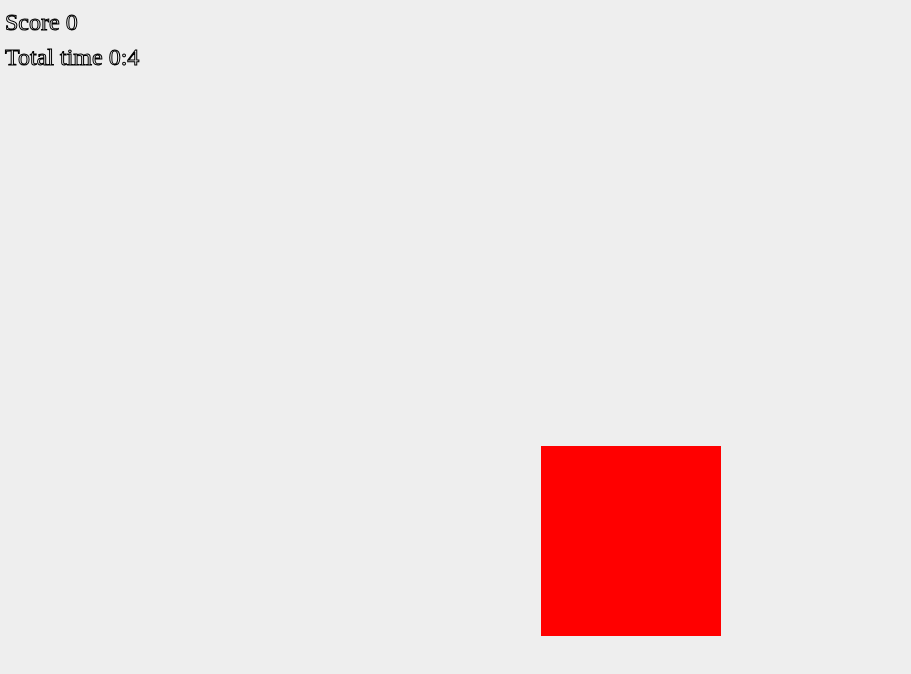
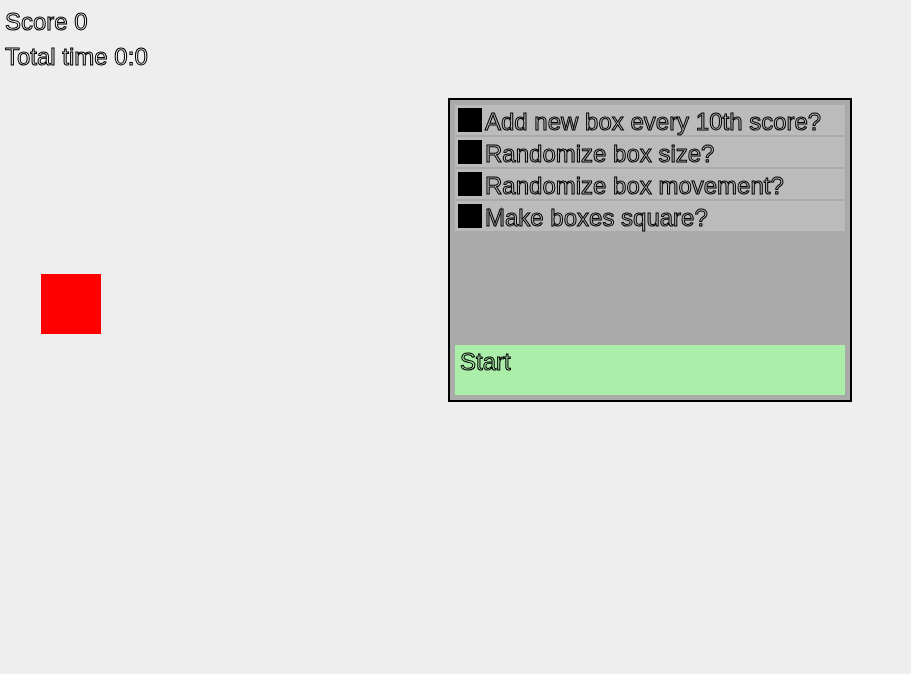
Before and after one commit to naphteine/hitbox, a plain HTML site: page index.html in a window 1280 px wide. Shown: the whole page, without its empty margins (0-911 px from the left). Drawn offline with Linux system fonts and the light colour scheme.

Commit message:
Reorganized code, Div framework, initial settings added

```diff
--- a/index.html
+++ b/index.html
@@ -8,6 +8,7 @@
 
 	<body>
 		<canvas id="mainCanvas" width="800" height="500"></canvas>
+		<script type="text/javascript" src="js/div.js"></script>
 		<script type="text/javascript" src="js/danse-mouse.js"></script>
 	</body>
 </html>
--- a/js/danse-mouse.js
+++ b/js/danse-mouse.js
@@ -1,56 +1,114 @@
 (function() {
 	"use strict";
 
-	let canvas = document.getElementById("mainCanvas");
-	let ctx = canvas.getContext("2d");
-	let score = 0;
+	/* (Almost) Pure functions */
+	const insideRect = (x, y, rect) => (x >= rect.x && x <= rect.x + rect.width) && (y >= rect.y && y <= rect.y + rect.height);
+	const random = (min, max) => Math.floor(Math.random() * max + min);
+
+	/* Constants and variables */
+	// Canvas and content
+	const canvas = document.getElementById("mainCanvas");
+	const ctx = canvas.getContext("2d");
+
+	// State-related
+	const stateEnum = Object.freeze({"settings":1, "game":2});
+	let gameState = stateEnum.settings;
+
+	// Timer-related
 	let isTimerOn = true;
 	let minutes = 0;
 	let seconds = 0;
-	let size = {
-		big: 100,
-		gap: 2
+
+	// Events-related
+	let mouseX, mouseY;
+
+	// Settings-related
+	let dialogRect = {
+		x: 450,
+		y: 100,
+		width: 400,
+		height: 300,
+		border: 2,
+		color: "#aaa"
 	};
 
-	let random = (min, max) => Math.floor(Math.random() * max + min);
+	let dialogCBMulti = {
+		x: dialogRect.x + 5,
+		y: dialogRect.y + 5,
+		width: dialogRect.width - 10,
+		height: 30,
+		color: "#bbb",
+		text: "Add new box every 10th score?",
+		checkbox: true
+	};
+
+	let dialogCBRandom = {
+		x: dialogRect.x + 5,
+		y: dialogRect.y + 5 + 30 + 2,
+		width: dialogRect.width - 10,
+		height: 30,
+		color: "#bbb",
+		text: "Randomize box size?",
+		checkbox: true
+	};
+
+	let dialogCBRandomMove = {
+		x: dialogRect.x + 5,
+		y: dialogRect.y + 5 + 30 + 2 + 30 + 2,
+		width: dialogRect.width - 10,
+		height: 30,
+		color: "#bbb",
+		text: "Randomize box movement?",
+		checkbox: true
+	};
+
+	let dialogCBSquare = {
+		x: dialogRect.x + 5,
+		y: dialogRect.y + 5 + 30 + 2 + 30 + 2 + 30 + 2,
+		width: dialogRect.width - 10,
+		height: 30,
+		color: "#bbb",
+		text: "Make boxes square?",
+		checkbox: true
+	};
+
+	let dialogStart = {
+		x: dialogRect.x + 5,
+		y: dialogRect.y + dialogRect.height - 55,
+		width: dialogRect.width - 10,
+		height: 50,
+		color: "#aea",
+		text: "Start"
+	};
+
+	// Game-related
+	let score = 0;
 
 	let boxes = [
 		{
 			x: random(0, 320), y: random(0, 320),
-			dxm: 1, dym: 1,
-			width: random(size.big - size.gap - score*2,size.big - score*2),
-			height: random(size.big - size.gap - score*2,size.big - score*2)
+			dx: 1, dy: 1,
+			width: 60,
+			height: 60,
+			color: "red"
 		}
 	];
 
-	let inside = function(x, y, rect) {
-		return x >= rect.x && x <= rect.x + rect.width && y >= rect.y && y <= rect.y + rect.height;
+	/* Main functions */
+	function events(e) {
+		mouseX = event.clientX - canvas.getBoundingClientRect().left;
+		mouseY = event.clientY - canvas.getBoundingClientRect().top;
+
+		switch (gameState) {
+			case stateEnum.settings:
+			events_settings(e);
+			break;
+			case stateEnum.game:
+			events_game(e);
+			break;
+		}
 	}
 
-	function events(e) {
-		let mouseX = event.clientX - canvas.getBoundingClientRect().left;
-		let mouseY = event.clientY - canvas.getBoundingClientRect().top;
-
-		boxes.forEach((box) => {
-			if (inside(mouseX, mouseY, box)) {
-				box.x = random(1, canvas.width - box.width - 5);
-				box.y = random(1, canvas.height - box.height - 5);
-				score++;
-
-				box.width = box.height = (box.width > 40) ? random(size.big - size.gap - score*2, size.big - score*2) : 40;
-
-				if (score % 10 == 0) {
-					boxes.push({
-						x: random(0, 320), y: random(0, 320),
-						dxm: 1, dym: 1,
-						width: random(size.big - size.gap - score*2,size.big - score*2),
-						height: random(size.big - size.gap - score*2,size.big - score*2)
-					});
-				}
-			}
-		});
-
-	}
 	canvas.addEventListener("click", events);
 	canvas.addEventListener("mousedown", events);
 	canvas.addEventListener("mouseup", events);
@@ -59,41 +117,24 @@
 		canvas.width = (window.innerWidth > 320) ? window.innerWidth : 320;
 		canvas.height = (window.innerHeight > 320) ? window.innerHeight : 320;
 
-		boxes.forEach((box) => {
-			box.x += box.dxm * random(1, score + 1);
-			box.y += box.dym * random(1, score + 1);
+		ctx.clearRect(0, 0, canvas.width, canvas.height);
+		draw_game(); // We want game to be drawn behind the settings menu
 
-			if (box.x <= 0 || box.x + box.width >= canvas.width) {
-				if (box.x <= 0) box.x = 0;
-				else if (box.x + box.width >= canvas.width) box.x = canvas.width - box.width;
-				box.dxm = -box.dxm;
-			}
-
-			if (box.y <= 0 || box.y + box.height >= canvas.height) {
-				if (box.y <= 0) box.y = 0;
-				else if (box.y + box.height >= canvas.height) box.y = canvas.height - box.height;
-				box.dym = -box.dym;
-			}
-		});
-
-		ctx.clearRect(0, 0, canvas.width, canvas.height);
-		boxes.forEach((box) => {
-			ctx.fillStyle = "red";
-			ctx.beginPath();
-			ctx.fillRect(box.x, box.y, box.width, box.height);
-			ctx.stroke();
-		});
-
-		ctx.font = "24px serif";
-		ctx.strokeText("Score " + score, 5, 30);
-		ctx.strokeText("Total time " + minutes + ":" + seconds, 5, 65);
+		switch (gameState) {
+			case stateEnum.settings:
+			loop_settings();
+			draw_settings();
+			break;
+			case stateEnum.game:
+			loop_game();
+			break;
+		}
 	}
 	setInterval(loop, 10);
 
 	function timer() {
-		if (isTimerOn) {
+		if (isTimerOn && gameState == stateEnum.game) {
 			seconds++;
-
 			if (seconds >= 60) {
 				minutes++;
 				seconds = 0;
@@ -101,4 +142,112 @@
 		}
 	}
 	setInterval(timer, 1000);
+
+	/* Settings state functions */
+	function events_settings(e) {
+		if (insideRect(mouseX, mouseY, dialogCBMulti)) {
+			dialogCBMulti.checkbox = (dialogCBMulti.checkbox) ? false : true;
+		}
+		if (insideRect(mouseX, mouseY, dialogCBRandom)) {
+			dialogCBRandom.checkbox = (dialogCBRandom.checkbox) ? false : true;
+		}
+		if (insideRect(mouseX, mouseY, dialogCBRandomMove)) {
+			dialogCBRandomMove.checkbox = (dialogCBRandomMove.checkbox) ? false : true;
+		}
+		if (insideRect(mouseX, mouseY, dialogCBSquare)) {
+			dialogCBSquare.checkbox = (dialogCBSquare.checkbox) ? false : true;
+		}
+		if (insideRect(mouseX, mouseY, dialogStart)) {
+			gameState = stateEnum.game;
+		}
+	}
+
+	function loop_settings() {
+	}
+
+	function draw_settings() {
+		Div.drawRect(dialogRect);
+		Div.drawButton(dialogCBMulti);
+		Div.drawButton(dialogCBRandom);
+		Div.drawButton(dialogCBRandomMove);
+		Div.drawButton(dialogCBSquare);
+		Div.drawButton(dialogStart);
+	}
+
+	/* Game state functions */
+	function events_game(event) {
+		boxes.forEach((box) => {
+			if (insideRect(mouseX, mouseY, box)) {
+				// Increase score
+				score += 1;
+
+				// Change clicked box' position & size
+				box.x = random(1, canvas.width - box.width - 5);
+				box.y = random(1, canvas.height - box.height - 5);
+
+				if (dialogCBRandom.checkbox) {
+					box.width = random(40, 80);
+					box.height = random(40, 80);
+				} else {
+					box.width = 100;
+					box.height = 100;
+				}
+
+				if (dialogCBSquare.checkbox == true) {
+					box.width = box.height;
+				}
+
+				// Change clicked box' speed (dx and dy)
+				box.dx = random(1+score/10, score/10);
+				box.dy = random(1+score/10, score/10);
+
+				// Create new box (if user also wants it)
+				if (score % 10 == 0 && dialogCBMulti.checkbox == true) {
+					let tempWidth = 60;
+					let tempHeight = 60;
+
+					if (dialogCBRandom.checkbox) {
+						tempWidth = random(40, 80);
+						tempHeight = random(40, 80);
+					}
+
+					if (dialogCBSquare) {
+						tempWidth = tempHeight;
+					}
+
+					boxes.push({
+						x: random(1, 320), y: random(1, 320),
+						dx: random(1 + score/10, score/10), dy: random(1 + score/10, score/10),
+						width: tempWidth,
+						height: tempHeight,
+						color: "red"
+					});
+				}
+			}
+		});
+	}
+
+	function loop_game() {
+		boxes.forEach((box) => {
+			// Move the box
+			box.x += box.dx;
+			box.y += box.dy;
+
+			// Check & handle wall collision
+			if (box.x <= 0 || box.x + box.width >= canvas.width) {
+				box.x = (box.x <= 0) ? 0 : canvas.width - box.width;
+				box.dx = -box.dx;
+			}
+			if (box.y <= 0 || box.y + box.height >= canvas.height) {
+				box.y = (box.y <= 0) ? 0 : canvas.height - box.height;
+				box.dy = -box.dy;
+			}
+		});
+	}
+
+	function draw_game() {
+		boxes.forEach((box) => Div.drawRect(box));
+		Div.drawText("Score " + score, 5, 30);
+		Div.drawText("Total time " + minutes + ":" + seconds, 5, 65);
+	}
 }());
--- /dev/null
+++ b/js/div.js
@@ -0,0 +1,62 @@
+/*
+ * Div (Digital inexpensive visuals) :: JS GUI Framework
+ * Version: 2021-01
+ * Copyright (c) 2021 gguilt
+ */
+
+(function(Div, $, undefined) {
+    "use strict";
+    const canvas = document.getElementById("mainCanvas");
+    const ctx = canvas.getContext("2d");
+
+    /*
+      Drawing functions
+    */
+
+    /* Rect components: x, y, width, height, *border, color */
+    Div.drawRect = function(rect) {
+        // Draw border if specified
+        if (rect.border !== undefined) {
+            let borderRect = {
+                x: rect.x - rect.border,
+                y: rect.y - rect.border,
+                width: rect.width + 2*rect.border,
+                height: rect.height + 2*rect.border,
+                color: "black"
+            };
+
+            Div.drawRect(borderRect);
+        }
+
+        ctx.fillStyle = rect.color;
+        ctx.beginPath();
+        ctx.fillRect(rect.x, rect.y, rect.width, rect.height);
+        ctx.stroke();
+    };
+
+    /* text, x, y */
+    Div.drawText = function(text, x, y) {
+        ctx.font = "24px Arial";
+        ctx.strokeText(text, x, y);
+    };
+
+    /* Button components: x, y, width, height, color, text, *checkbox */
+	  Div.drawButton = function(button) {
+        if (button.checkbox !== undefined) {
+            const checkbox = {
+                x: button.x + 5,
+                y: button.y + 5,
+                width: button.height - 10,
+                height: button.height - 10,
+                border: 2,
+                color: (button.checkbox) ? "black" : button.color
+            };
+            Div.drawRect(button);
+            Div.drawRect(checkbox);
+            Div.drawText(button.text, button.x + 30, button.y + 25);
+        } else {
+            Div.drawRect(button);
+            Div.drawText(button.text, button.x + 5, button.y + 25);
+        }
+    };
+}(window.Div = window.Div || {}));
```
Also changed, not shown: 2 other files.
